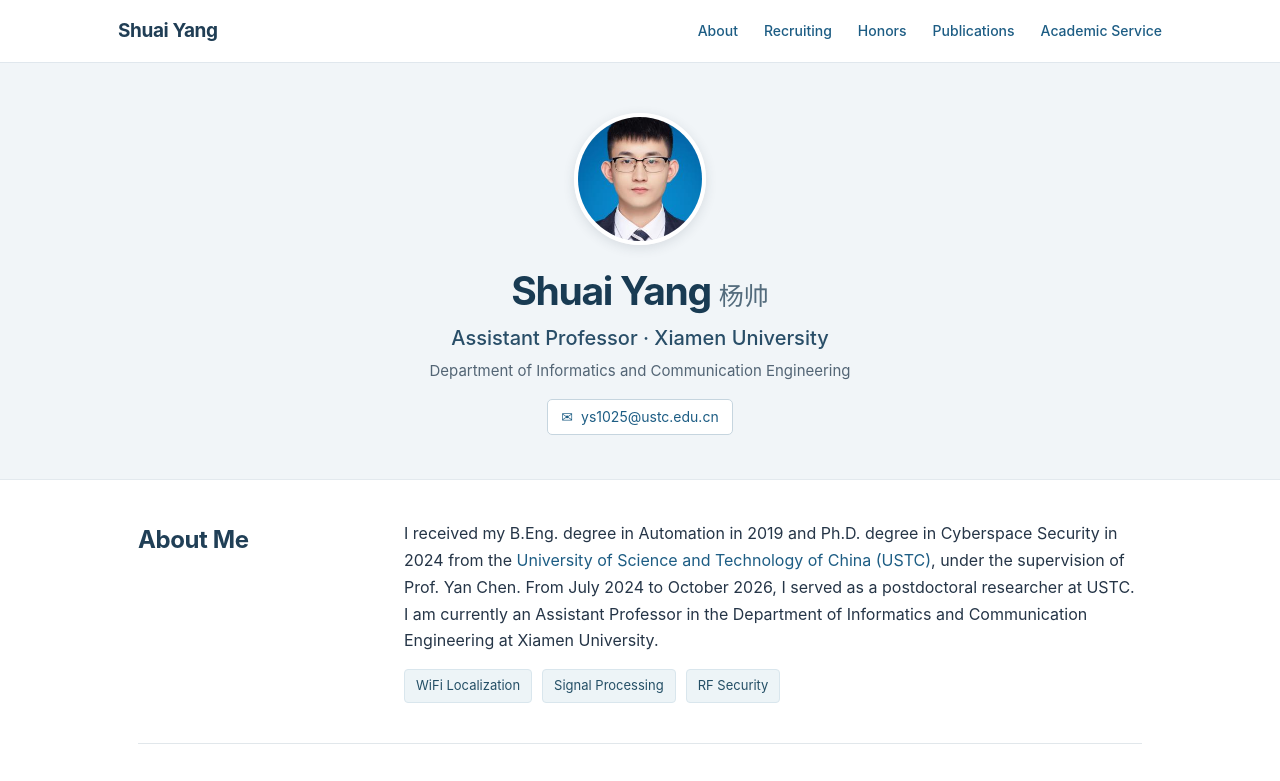
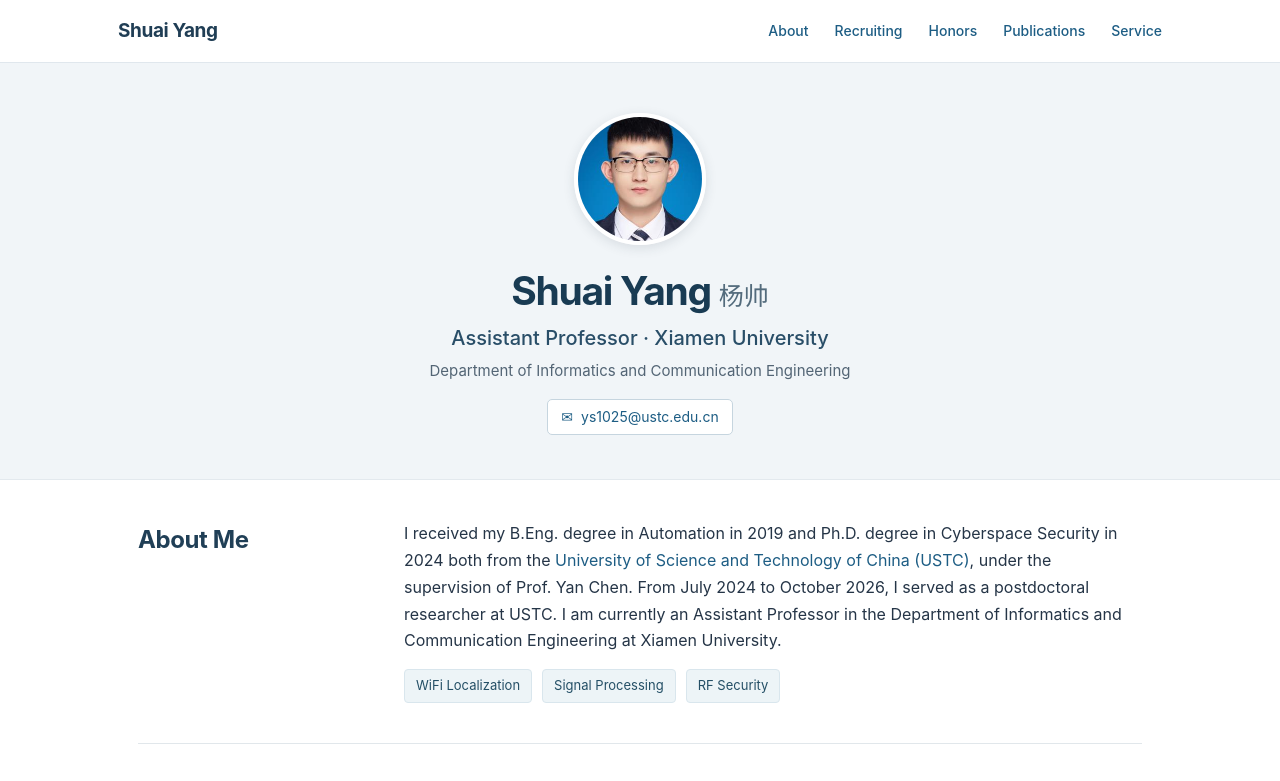
Before and after one commit to syang40/syang40.github.io, a plain HTML site: page index.html in a window 1280 px wide. Shown: the top 781 px of the page. Drawn offline with Linux system fonts and the light colour scheme.

Commit message:
Update index.html

```diff
--- a/index.html
+++ b/index.html
@@ -6,12 +6,14 @@
 <a href="#recruiting">Recruiting</a>
 <a href="#honors">Honors</a>
 <a href="#publications">Publications</a>
-<a href="#service">Academic Service</a></div></nav></header>
+<a href="#service">Service</a></div></nav></header>
 <!-- PROFILE: edit name, position, affiliation, email here -->
 <section class="hero" id="home"><img class="avatar" src="assets/avatar.jpg" alt="Profile photograph of Shuai Yang"><h1>Shuai Yang <span>杨帅</span></h1><p class="position">Assistant Professor · Xiamen University</p><p class="affiliation">Department of Informatics and Communication Engineering</p><a class="email" href="mailto:ys1025@ustc.edu.cn"><span aria-hidden="true">✉</span> ys1025@ustc.edu.cn</a></section>
 <main class="container">
 <!-- ABOUT: update biography and research interests here -->
-<section class="section" id="about"><h2>About Me</h2><div class="section-body"><p>I received my B.Eng. degree in Automation in 2019 and Ph.D. degree in Cyberspace Security in 2024 from the <a href="https://en.ustc.edu.cn/">University of Science and Technology of China (USTC)</a>, under the supervision of Prof. Yan Chen. From July 2024 to October 2026, I served as a postdoctoral researcher at USTC. I am currently an Assistant Professor in the Department of Informatics and Communication Engineering at Xiamen University.</p><div class="interests" aria-label="Research interests"><span class="interest">WiFi Localization</span><span class="interest">Signal Processing</span><span class="interest">RF Security</span></div></div></section>
+<section class="section" id="about"><h2>About Me</h2><div class="section-body"><p>I received my B.Eng. degree in Automation in 2019 and Ph.D. degree in Cyberspace Security in 2024 both from the <a href="https://en.ustc.edu.cn/">University of Science and Technology of China (USTC)</a>, under the supervision of Prof. Yan Chen.
+From July 2024 to October 2026, I served as a postdoctoral researcher at USTC.
+I am currently an Assistant Professor in the Department of Informatics and Communication Engineering at Xiamen University.</p><div class="interests" aria-label="Research interests"><span class="interest">WiFi Localization</span><span class="interest">Signal Processing</span><span class="interest">RF Security</span></div></div></section>
 <!-- RECRUITING -->
 <section class="section" id="recruiting">
   <h2>Recruiting</h2>
@@ -125,5 +127,5 @@
         </li>
 </ol></div></section>
 <!-- SERVICE: update the list of reviewing activities here -->
-<section class="section" id="service"><h2>Academic Services</h2><div class="section-body"><p><strong>Journal reviewer:</strong> IEEE JSAC, TMC, TWC, TAES, TNSE, TCCN, TSIPN, TVT, IoTJ, IoTM, 中国科学: 信息科学, 雷达学报.</p></div></section>
+<section class="section" id="service"><h2>Services</h2><div class="section-body"><p>Reviewer: IEEE JSAC, TMC, TWC, TAES, TNSE, TCCN, TSIPN, TVT, IoTJ, IoTM, 中国科学: 信息科学, 雷达学报.</p></div></section>
 </main><footer>© 2026 Shuai Yang · Xiamen University</footer></body></html>
```
